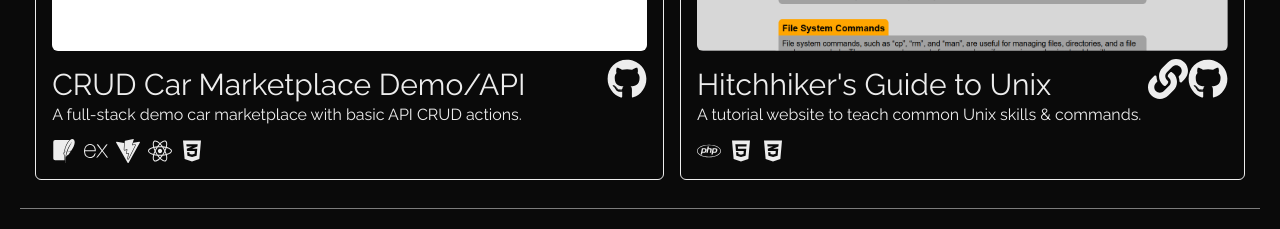
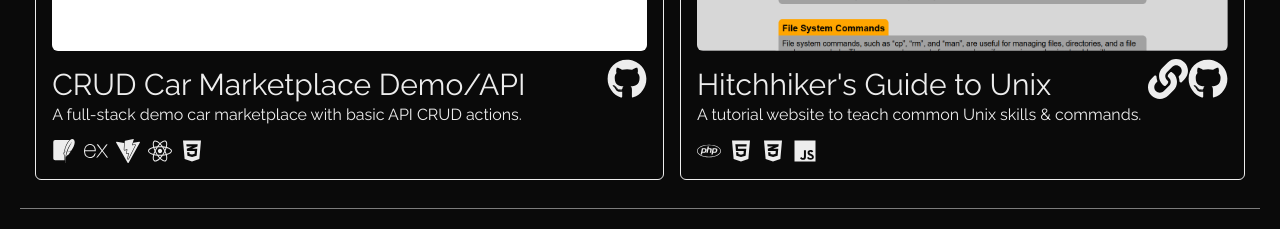
Before and after one commit to CodingArctic/next-portfolio, a Next.js app: page / in a window 1280 px wide. Shown: the part 1300-1529 px from the top of the page. Built offline with nearby package versions, Linux system fonts and the light colour scheme.

Commit message:
add javascript icon to unix project

```diff
--- a/src/app/components/Projects.js
+++ b/src/app/components/Projects.js
@@ -37,7 +37,7 @@ function Projects() {
                     image="/images/projects/unix.png"
                     github="https://github.com/CodingArctic/240GroupProj"
                     description="A tutorial website to teach common Unix skills & commands."
-                    techStack={['php', 'html', 'css']}
+                    techStack={['php', 'html', 'css', 'javascript']}
                 />
             </div>
         </div>
```
